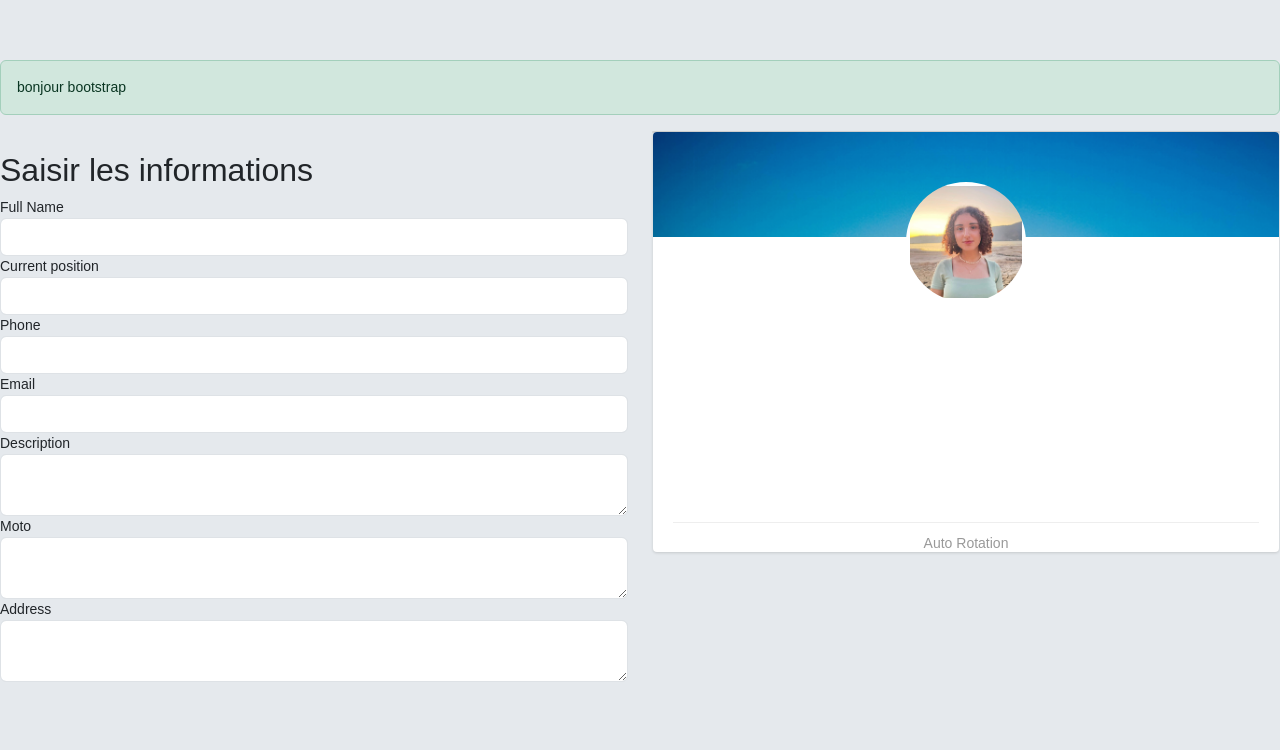
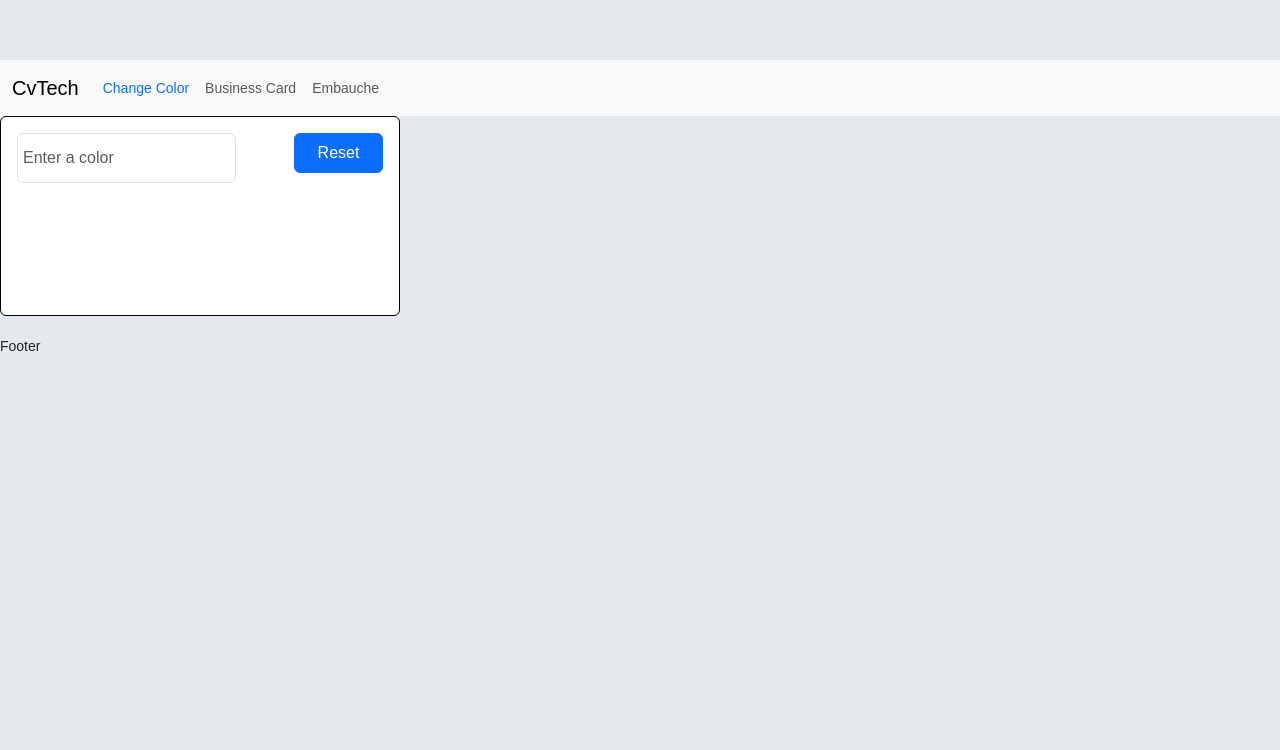
Before and after one commit to YasmineFerjani/tp2_angular, an Angular app: page / in a window 1280 px wide. Shown: the top 750 px of the page. Built offline with nearby package versions, Linux system fonts and the light colour scheme.

Commit message:
AddedHeader

```diff
--- a/src/app/app.html
+++ b/src/app/app.html
@@ -1,7 +1,4 @@
+<app-navbar></app-navbar>
+<router-outlet></router-outlet>
 
-<div class="alert alert-success">
-  bonjour bootstrap
-</div>
-<app-business></app-business>
-<app-change-color></app-change-color>
-<app-display></app-display>
+<footer>Footer</footer>
--- a/src/app/app.routes.ts
+++ b/src/app/app.routes.ts
@@ -1,3 +1,12 @@
 import { Routes } from '@angular/router';
+import { BusinessComponent } from './businesscard/business/business';
+import { Display } from './cvTech/display/display';
+import { ChangeColorComponent } from './change-color/change-color';
+import { USER_ROUTES } from './user/user.routes';
 
-export const routes: Routes = [];
+export const routes: Routes = [
+    {path: '', component:ChangeColorComponent },
+    {path: 'card', component: BusinessComponent},
+    ...USER_ROUTES
+
+];
--- a/src/app/app.ts
+++ b/src/app/app.ts
@@ -4,11 +4,12 @@ import { BusinessComponent } from './businesscard/business/business';
 import { ChangeColorComponent } from './change-color/change-color';
 import { Listecv } from './cvTech/listecv/listecv';
 import { Display } from './cvTech/display/display';
+import { Navbar } from './navbar/navbar';
 
 @Component({
   standalone:true,
   selector: 'app-root',
-  imports: [RouterOutlet, BusinessComponent, ChangeColorComponent, Display],
+  imports: [RouterOutlet, Navbar],
   templateUrl: './app.html',
   styleUrl: './app.css'
 })
--- /dev/null
+++ b/src/app/navbar/navbar.html
@@ -0,0 +1,16 @@
+<nav class="navbar navbar-expand-lg bg-body-tertiary">
+  <div class="container-fluid">
+    <a class="navbar-brand">CvTech</a>
+    <button class="navbar-toggler" type="button" data-bs-toggle="collapse" data-bs-target="#navbarNavAltMarkup"
+      aria-controls="navbarNavAltMarkup" aria-expanded="false" aria-label="Toggle navigation">
+      <span class="navbar-toggler-icon"></span>
+    </button>
+    <div class="collapse navbar-collapse" id="navbarNavAltMarkup">
+      <div class="navbar-nav">
+        <a class="nav-link" routerLink="/" routerLinkActive="active text-primary" [routerLinkActiveOptions]="{exact: true}">Change Color</a>
+        <a class="nav-link" routerLink="card" routerLinkActive="active text-primary">Business Card</a>
+        <a class="nav-link" routerLink="cvTech" routerLinkActive="active text-primary">Embauche</a>
+      </div>
+    </div>
+  </div>
+</nav>
--- /dev/null
+++ b/src/app/user/user.routes.ts
@@ -0,0 +1,5 @@
+import { Display } from "../cvTech/display/display";
+
+export const USER_ROUTES = [
+    {path: 'cvTech', component:Display }
+]
```
Also changed, not shown: src/app/navbar/navbar.ts (added, +13 -0 lines), src/app/navbar/navbar.css (added), 1 other file (tests, documents, lock files or other folders).
